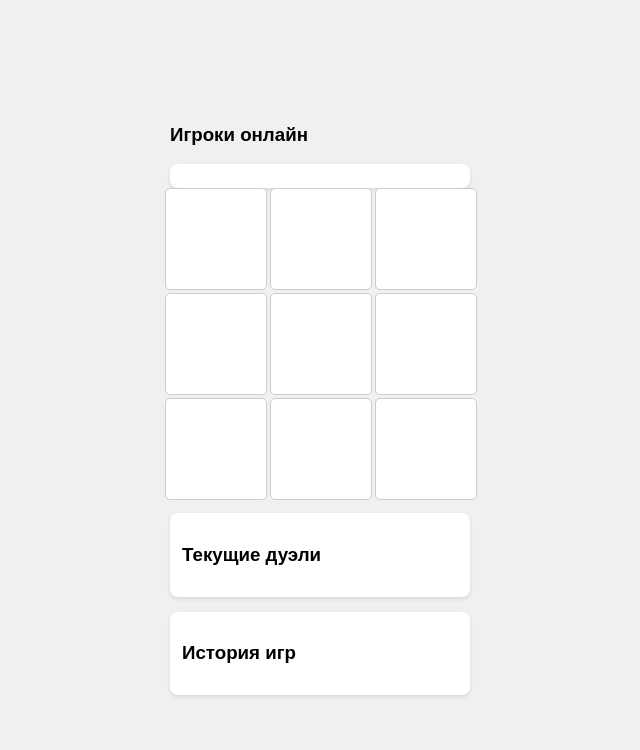
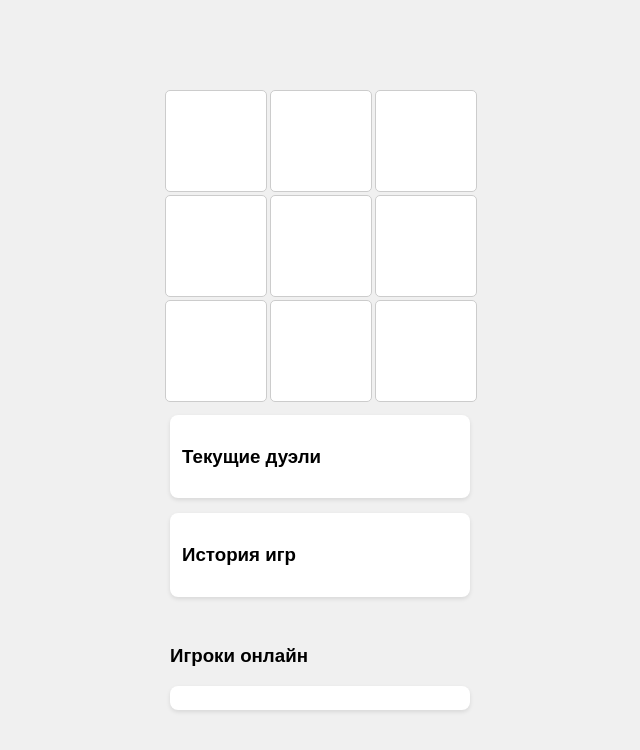
Before and after one commit to DEKOST/tictactoe, a plain HTML site: page index.html in a window 1280 px wide. Shown: the whole page, without its empty margins (320-960 px from the left). Drawn offline with Linux system fonts and the light colour scheme.

Commit message:
Update index.html

```diff
--- a/index.html
+++ b/index.html
@@ -7,12 +7,7 @@
     <link rel="stylesheet" href="styles.css">
 </head>
 <body>
-    <div class="main-container">
-        <div class="players-column">
-            <h3>Игроки онлайн</h3>
-            <div id="onlinePlayers" class="players-list"></div>
-        </div>
-
+    <div class="game-container">
         <div class="game-column">
             <div id="board" class="board">
                 <div class="cell" data-index="0"></div>
@@ -40,6 +35,11 @@
                     <h3>История игр</h3>
                     <div id="historyList" class="scrollable-list"></div>
                 </div>
+            </div>
+
+            <div class="players-section">
+                <h3>Игроки онлайн</h3>
+                <div id="onlinePlayers" class="players-list"></div>
             </div>
         </div>
     </div>
```
